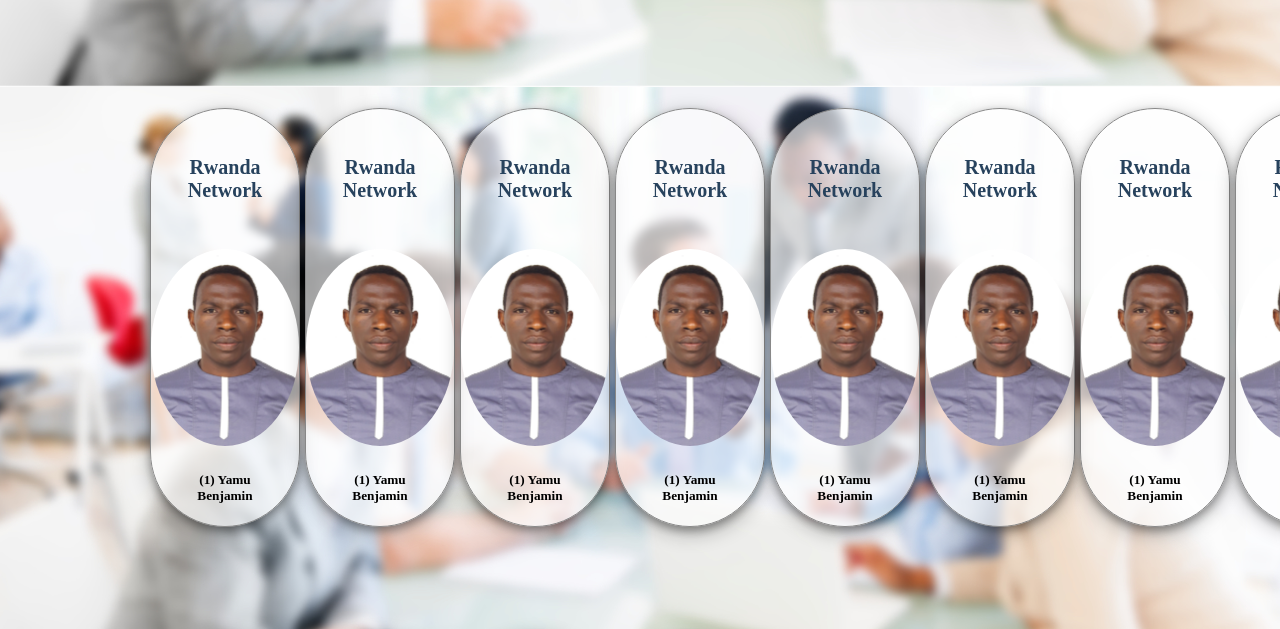
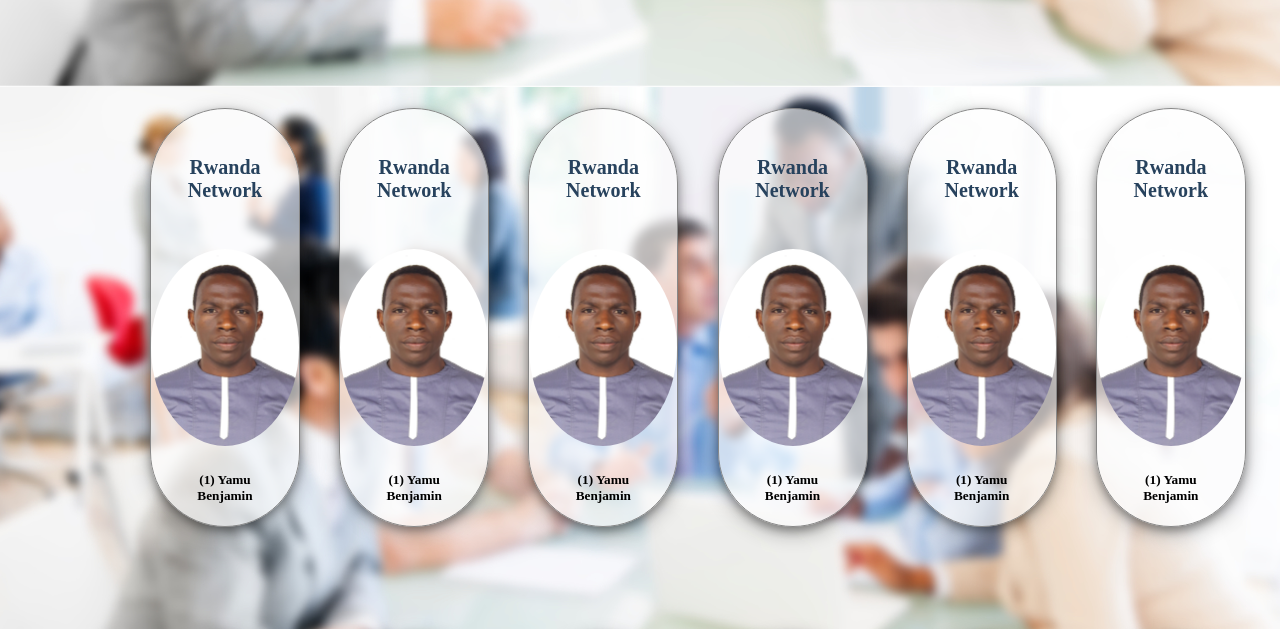
Before and after one commit to yamuben/TeamWork, a website: page UI/index.html in a window 1280 px wide. Shown: the part 580-1209 px from the top of the page. Drawn offline with Linux system fonts and the light colour scheme.

Commit message:
Update styles.css

```diff
--- a/UI/css/styles.css
+++ b/UI/css/styles.css
@@ -625,7 +625,7 @@ box-shadow: 8px 8px 8px 8px rgba(0,0,0,0.2),0 6px 20px 0 rgba(0,0,0,0.19);
  /* Remove extra left and right margins, due to padding */
  .row {
   display: grid;
-  grid-template-columns: repeat(8, 1fr);
+  grid-template-columns: repeat(6, 1fr);
   grid-gap: 5px;
   padding-left: 150px;
 }
```
